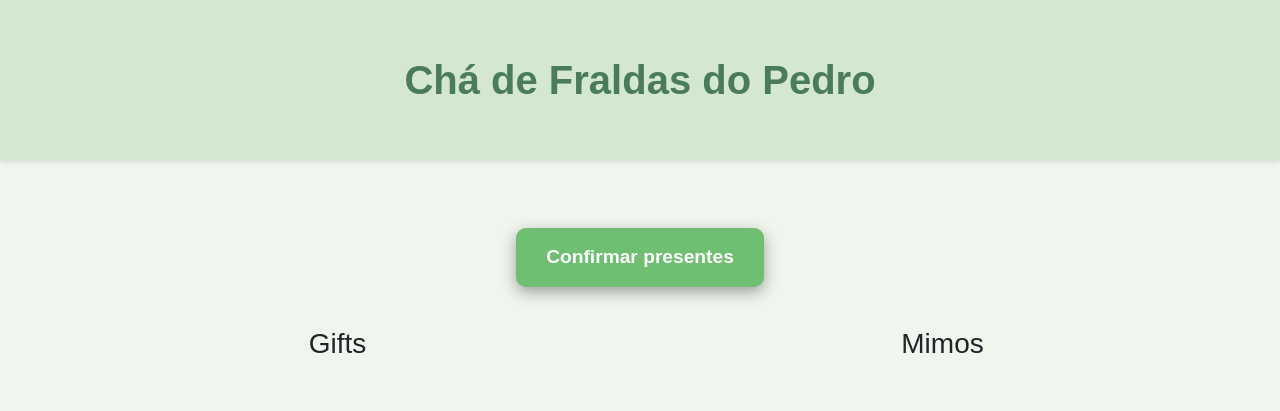
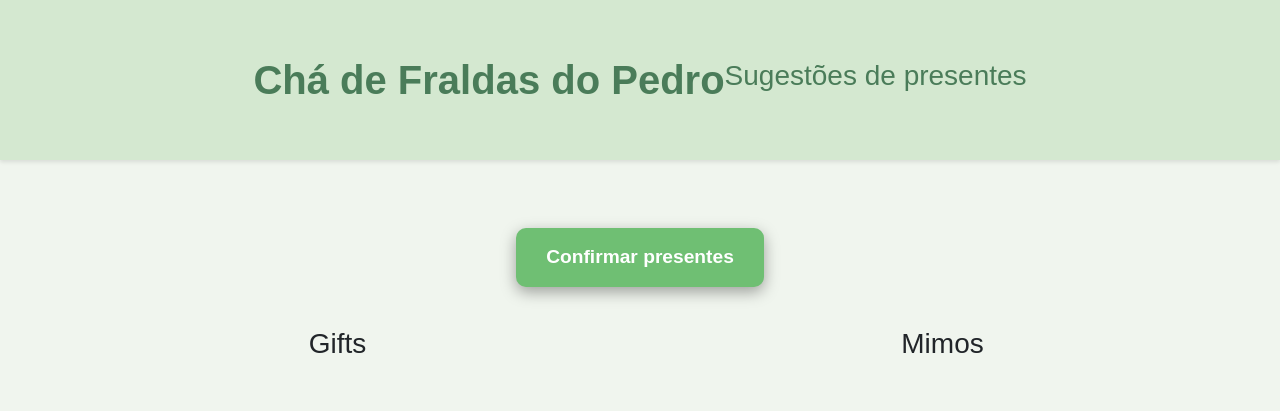
Before and after one commit to Roneyfischer/chaBebePedro, a plain HTML site: page index.html in a window 1280 px wide. Drawn offline with nearby package versions, Linux system fonts and the light colour scheme; no server answers.

Commit message:
Update index.html

```diff
--- a/index.html
+++ b/index.html
@@ -3,7 +3,7 @@
     <head>
         <meta charset="UTF-8">
         <meta name="viewport" content="width=device-width, initial-scale=1.0">
-        <title>Chá de Fraldas do Pedro (sugestões)</title>
+        <title>Chá de Fraldas do Pedro</title>
         <link href="https://stackpath.bootstrapcdn.com/bootstrap/4.5.2/css/bootstrap.min.css" rel="stylesheet">
         <link href="styles.css" rel="stylesheet"> <!-- Link para o CSS externo -->
 
@@ -40,6 +40,7 @@
 
     <div class="header">
         <h1>Chá de Fraldas do Pedro</h1>
+        <h3>Sugestões de presentes</h3>
     </div>
 
     <div class="alert-container" id="alert-container"></div>
```
